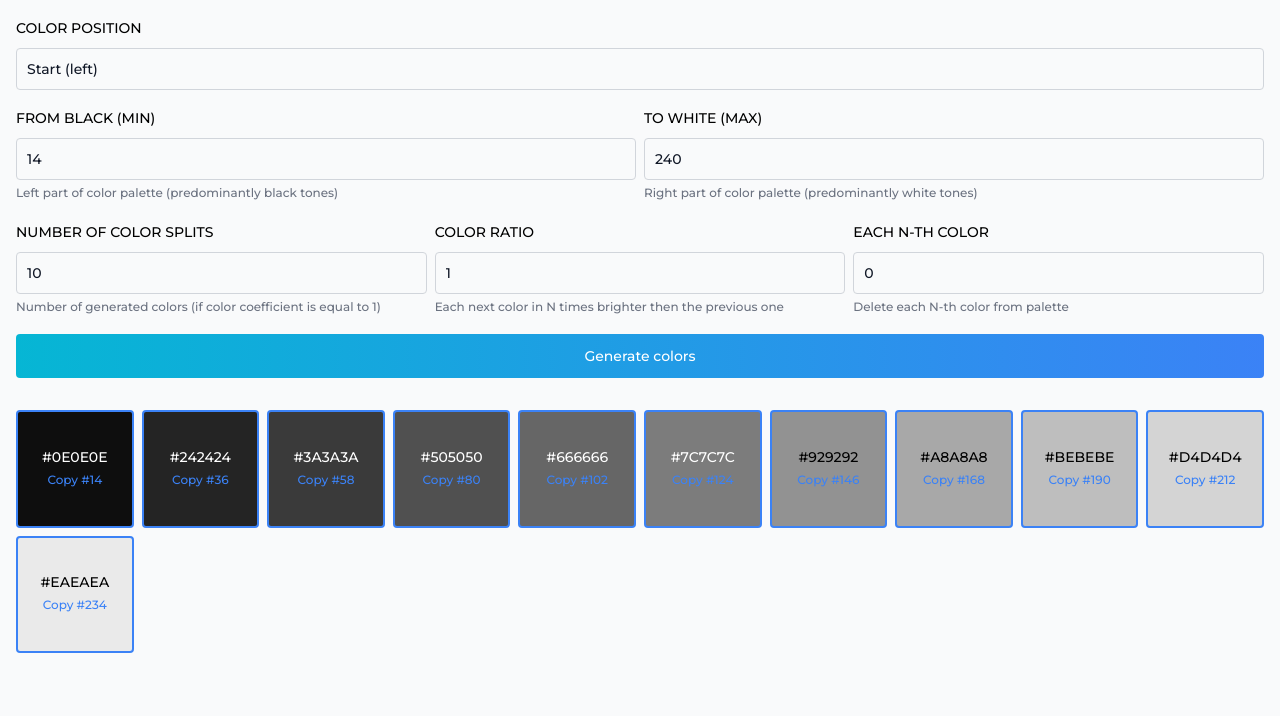
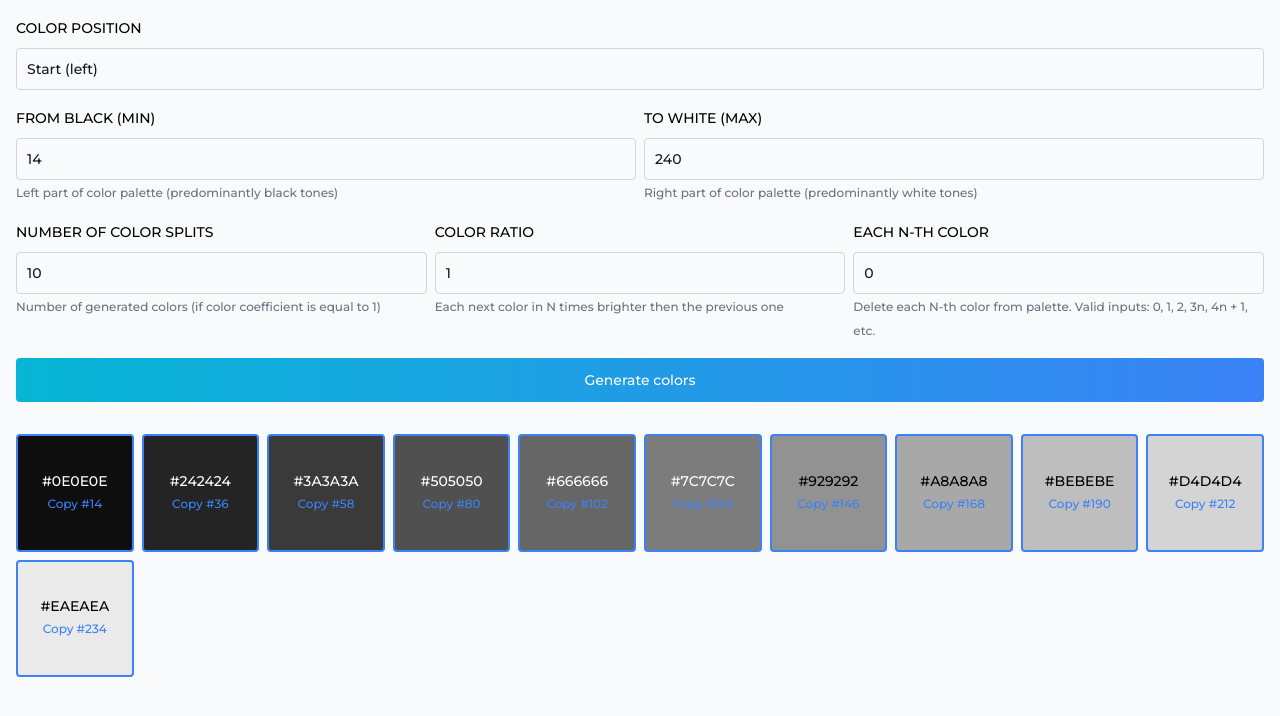
Before and after one commit to iibe/yin-and-yang, a plain HTML site: page index.html in a window 1280 px wide. Drawn offline with nearby package versions, Linux system fonts and the light colour scheme; some packages are replaced by stand-ins of ours; a script that the page names is missing.

Commit message:
style: update

```diff
--- a/index.html
+++ b/index.html
@@ -146,7 +146,8 @@
             class="outline-none bg-gray-50 border border-gray-300 text-gray-900 text-sm rounded focus:ring-blue-500 focus:border-blue-500 block w-full p-2.5 dark:bg-gray-700 dark:border-gray-600 dark:placeholder-gray-400 dark:text-white dark:focus:ring-blue-500 dark:focus:border-blue-500"
           />
           <span class="text-xs text-gray-500">
-            Delete each N-th color from palette
+            Delete each N-th color from palette. Valid inputs: 0, 1, 2, 3n, 4n +
+            1, etc.
           </span>
         </div>
       </fieldset>
--- a/index.js
+++ b/index.js
@@ -49,7 +49,6 @@ $button.addEventListener("click", (event) => {
   const count = parseInt($count.value, 10); // [1, 256]
   const ratio = parseFloat($ratio.value, 10); // [1, 10]
   const every = parseEvery($every.value); // ax + b
-  console.log(every.a, every.b);
 
   if (count > range) {
     err(
```
